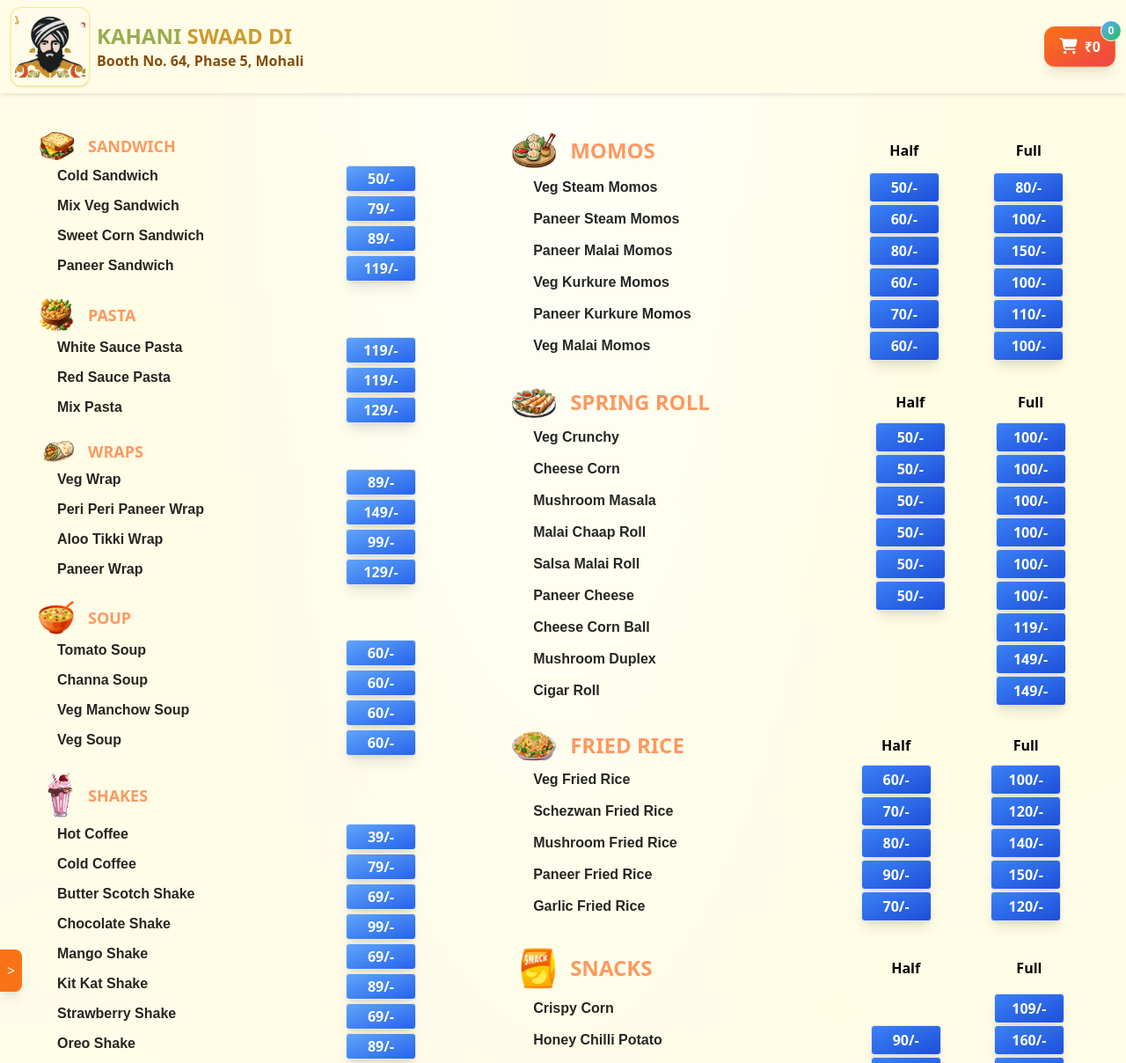
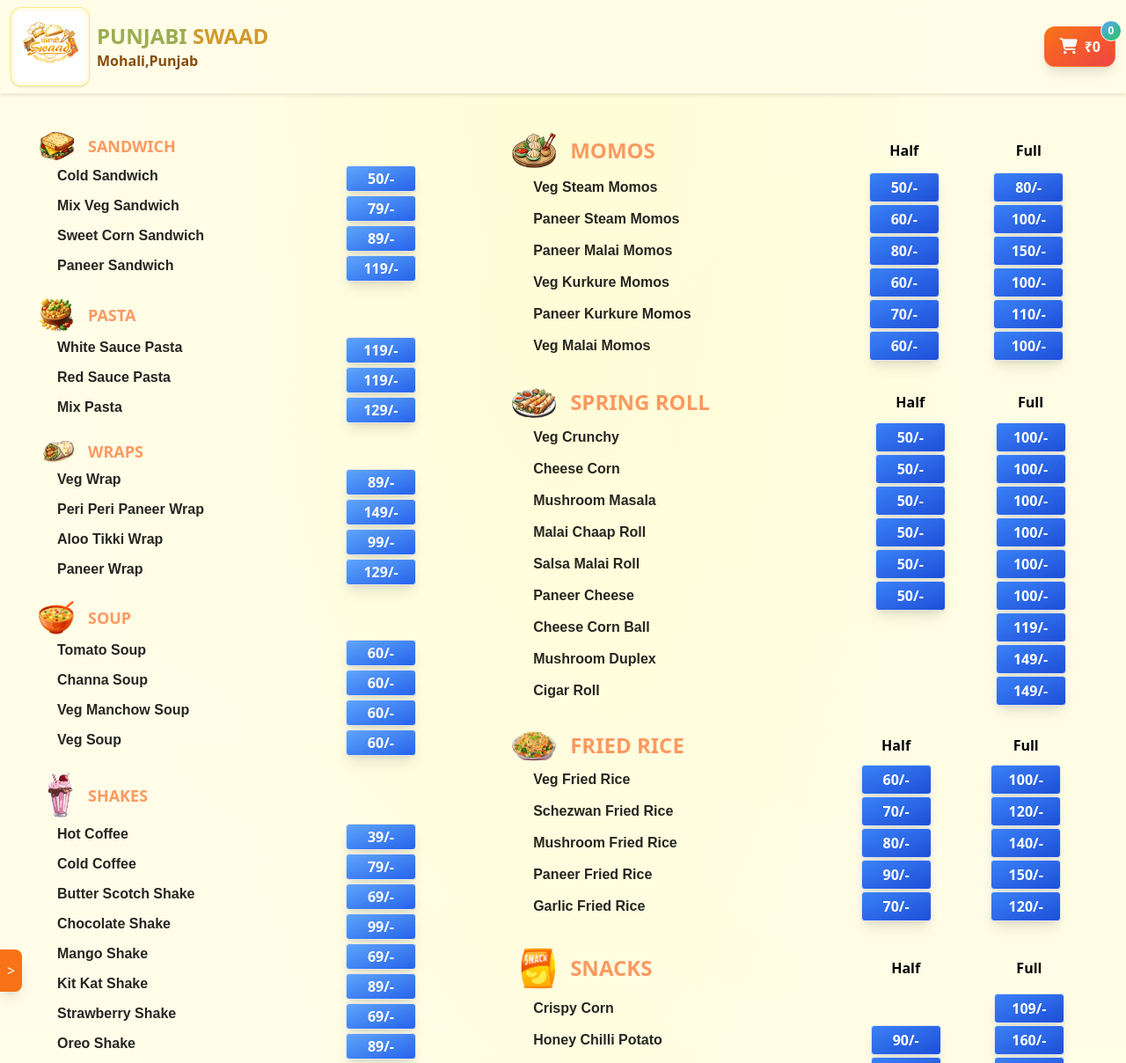
Before and after one commit to lovelyramghria/flask-billgenerator, a Flask app: page / in a window 1280 px wide. Shown: the top 1208 px of the page at 88% size. Run offline with Flask 3, Linux system fonts and the light colour scheme; some libraries are stand-ins or nearby versions; some web fonts are replaced.

Commit message:
testing changes

```diff
--- a/templates/index.html
+++ b/templates/index.html
@@ -1,11 +1,10 @@
-<!-- 2 final code ek a code a ede vich header da color pura nei anda piya -->
 <!doctype html>
 <html lang="en">
   <head>
     <meta charset="utf-8" />
     <meta name="viewport" content="width=device-width, initial-scale=1" />
-    <title>Kahani Swaad Di | Digital Menu</title>
-    <link rel="icon" type="image/x-icon" href="/static/favicon.png" />
+    <title>Punahbi Swaad  | Digital Menu</title>
+    <link rel="icon" type="image/x-icon" href="/static/logo.png" />
     <script src="https://cdn.tailwindcss.com"></script>
     <link
       rel="stylesheet"
@@ -56,7 +55,7 @@
       /* ================= BACKGROUND ================= */
       .hero-bg {
         background:
-          radial-gradient(ellipse at top, #fff8e1 0%, transparent 50%),
+          radial-gradient(ellipse at top, #b49633 0%, transparent 50%),
           radial-gradient(ellipse at bottom left, #f4e4bc 0%, transparent 50%),
           radial-gradient(ellipse at bottom right, #ffe082 0%, transparent 50%),
           radial-gradient(
@@ -231,13 +230,13 @@
               <h1
                 class="text-base sm:text-lg lg:text-2xl font-black leading-tight truncate"
               >
-                <span style="color: #9bac50">KAHANI</span>
-                <span style="color: #d09a2e">SWAAD DI</span>
+                <span style="color: #9bac50">PUNJABI</span>
+                <span style="color: #d09a2e">SWAAD </span>
               </h1>
               <p
                 class="text-xs sm:text-sm lg:text-base font-semibold text-yellow-800 truncate"
               >
-                Booth No. 64, Phase 5, Mohali
+                 Mohali,Punjab
               </p>
             </div>
           </div>
@@ -1197,11 +1196,11 @@
               doc.text("INVOICE", 105, 14, { align: "center" });
 
               doc.setFontSize(14);
-              doc.text("KAHANI SWAAD DI", 105, 22, { align: "center" });
+              doc.text("PUNJABI SWAAD", 105, 22, { align: "center" });
 
               doc.setFont("helvetica", "normal");
               doc.setFontSize(9);
-              doc.text("Booth No. 64, Phase 5, Mohali, Punjab", 105, 28, {
+              doc.text(" Mohali, Punjab", 105, 28, {
                 align: "center",
               });
               doc.text("Phone: 78892-65130, 97817-70364", 105, 33, {
```
Also changed, not shown: static/favicon.png (deleted), static/logo.png, static/menu.png (deleted).
